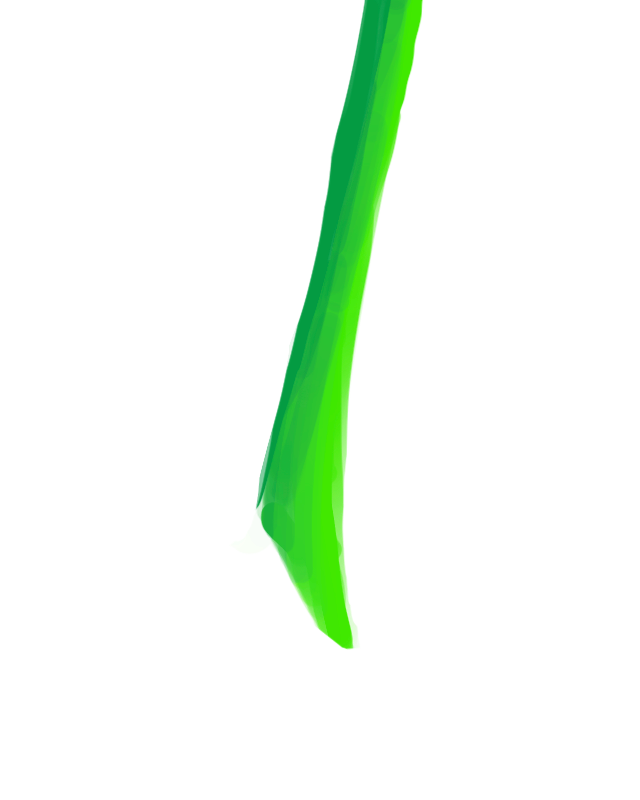
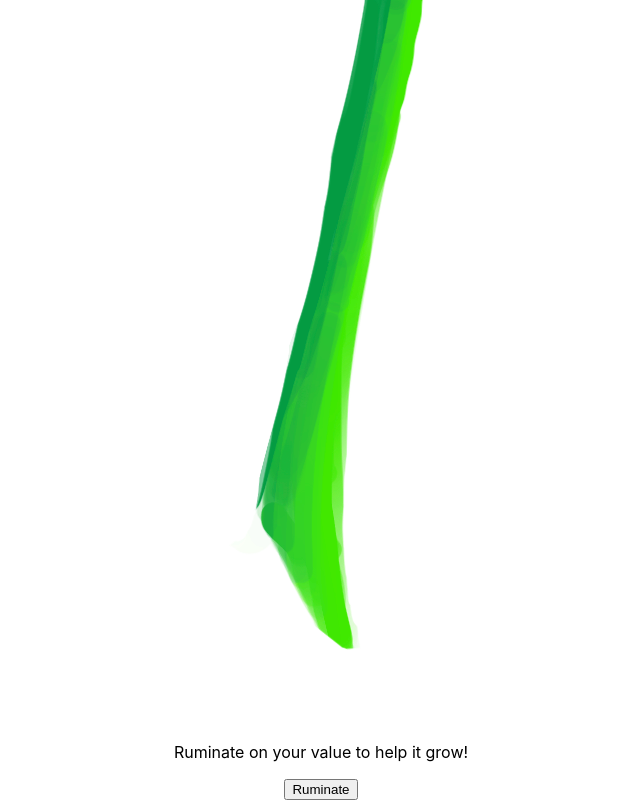
Before and after one commit to niksseif/Grow-Your-Value, a React (Create React App) app: page / in a window 1280 px wide. Shown: the part 1769-2569 px from the top of the page, without its empty margins (319-959 px from the left). Before the commit the page ends 2495 px from the top, so only its background shows below. Built offline with nearby package versions, Linux system fonts and the light colour scheme.

Commit message:
Add button click to water yr plant

```diff
--- a/src/Garden/Garden.js
+++ b/src/Garden/Garden.js
@@ -24,6 +24,8 @@ const Garden = ({waterPlant, valueSeeds}) => {
       {timesWatered === 1 && <img src={stem} alt='drawing of stem'/>}
       {/* {timesWatered === 0 && <img src={dirt} alt='drawing of dirt'/>} */}
       {/* <img src={bud} alt='drawing of a flower bud'/> */}
+      <p>Ruminate on your value to help it grow!</p>
+      <button className='ruminate' onClick={() => waterPlant(id)}>Ruminate</button>
       </section>
 
     </>
```
